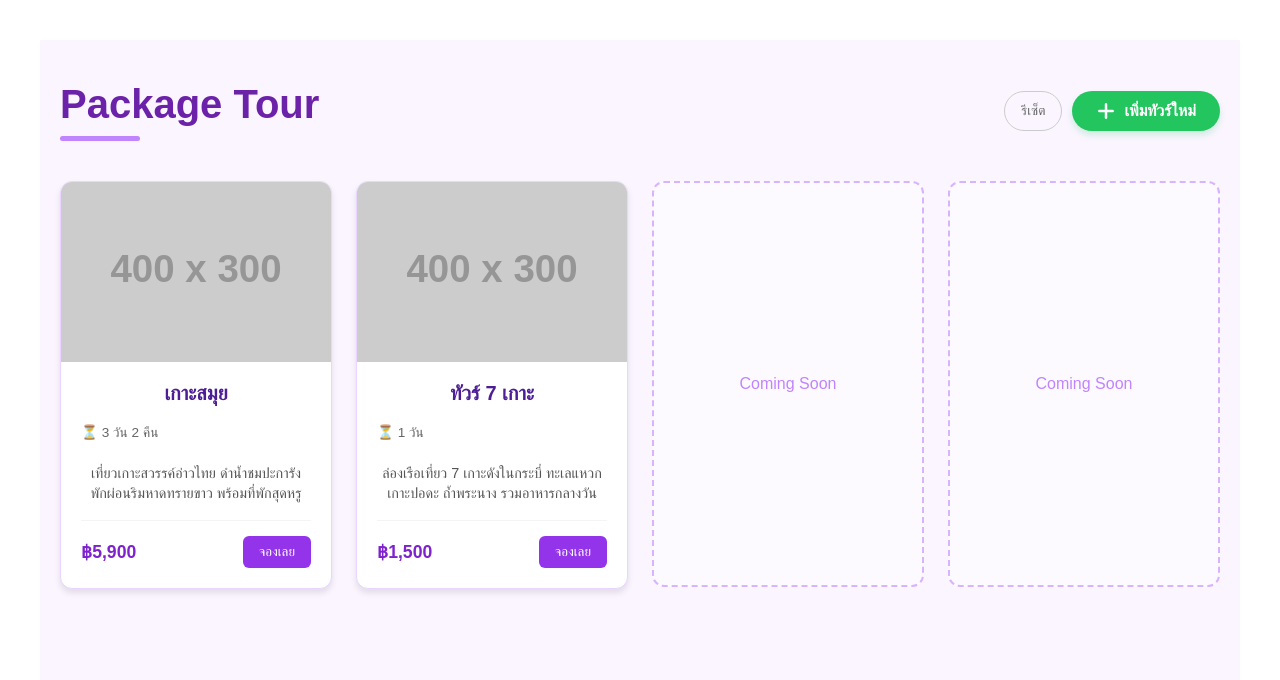
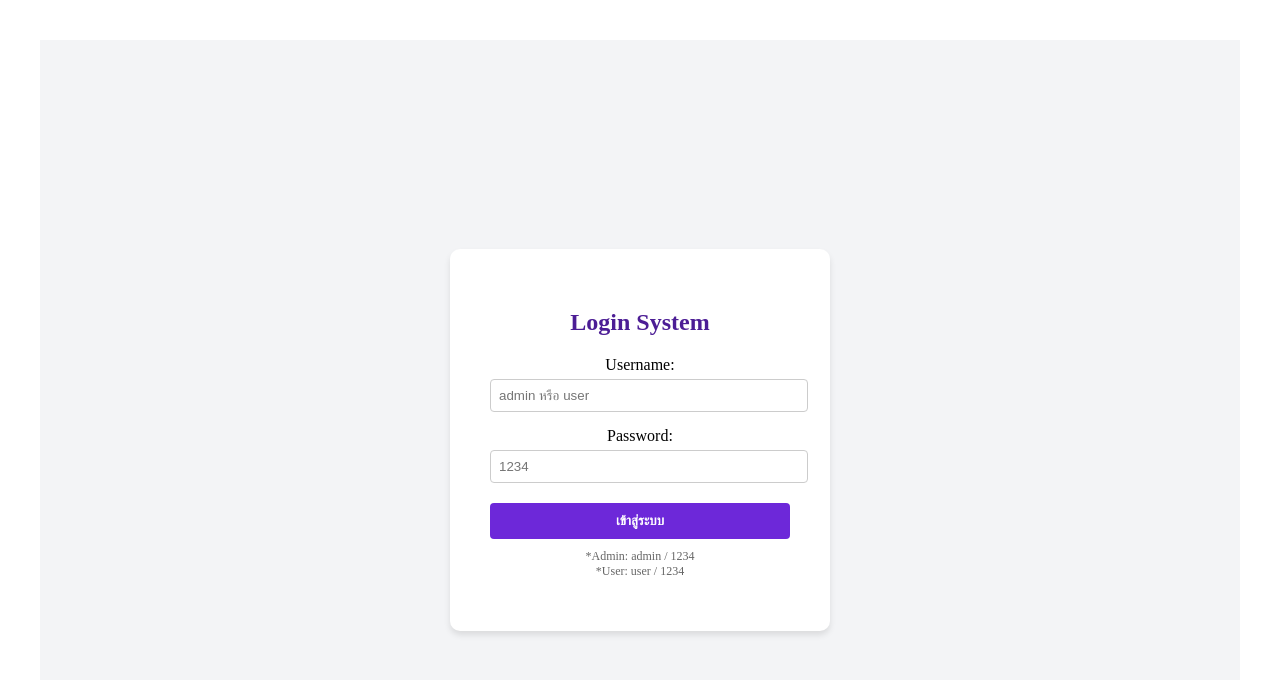
Before and after one commit to psu6810110266/Mini-project, a React (Vite) app in the folder frontend/: page / in a window 1280 px wide. Shown: the top 680 px of the page. Built offline with nearby package versions, Linux system fonts and the light colour scheme.

Commit message:
login_page

```diff
--- a/frontend/src/App.tsx
+++ b/frontend/src/App.tsx
@@ -1,11 +1,68 @@
 // src/App.tsx
-import PackageTourPage from './PackageTour'; // นำเข้าไฟล์ที่เราเพิ่งสร้าง
+import { useState, useEffect } from 'react';
+import PackageTourPage from './PackageTour';
+import LoginForm from './components/LoginForm';
 import './App.css';
 
+// Interface สำหรับเก็บข้อมูล User
+interface UserState {
+  username: string;
+  role: 'admin' | 'user';
+}
+
 function App() {
+  const [user, setUser] = useState<UserState | null>(null);
+
+  // 1. ตรวจสอบ Token ใน LocalStorage เมื่อเปิดเว็บ (Authentication State)
+  useEffect(() => {
+    const token = localStorage.getItem('token');
+    const role = localStorage.getItem('role') as 'admin' | 'user';
+
+    if (token && role) {
+      // ถ้ามีของเก่า ให้ Restore สถานะกลับมา
+      setUser({ username: 'Restored User', role: role });
+    }
+  }, []);
+
+  // ฟังก์ชัน Login
+  const handleLogin = (username: string, role: string) => {
+    // สร้าง Mock Token (JWT ปลอมๆ)
+    const mockToken = `jwt-token-${Math.random()}`;
+
+    // เก็บลง LocalStorage ตามโจทย์
+    localStorage.setItem('token', mockToken);
+    localStorage.setItem('role', role);
+
+    setUser({ username, role: role as 'admin' | 'user' });
+  };
+
+  // ฟังก์ชัน Logout
+  const handleLogout = () => {
+    localStorage.removeItem('token');
+    localStorage.removeItem('role');
+    setUser(null);
+  };
+
+  // --- ส่วนเลือก View (Conditional Rendering) ---
+  if (!user) {
+    // Public View: แสดงหน้า Login ถ้ายังไม่เข้าสู่ระบบ
+    return <LoginForm onLogin={handleLogin} />;
+  }
+
+  // User/Admin View: แสดงหน้าทัวร์ โดยส่ง role เข้าไปคุมปุ่ม
   return (
     <>
-      <PackageTourPage />
+      <div style={{ position: 'fixed', top: '10px', left: '10px', zIndex: 1000 }}>
+        <button
+           onClick={handleLogout}
+           style={{ padding: '5px 10px', background: '#ef4444', color: 'white', border: 'none', borderRadius: '4px', cursor: 'pointer' }}
+        >
+          Logout ({user.role})
+        </button>
+      </div>
+
+      {/* ส่ง userRole ไปบอกหน้าทัวร์ว่าใครใช้งานอยู่ */}
+      <PackageTourPage userRole={user.role} />
     </>
   );
 }
--- a/frontend/src/PackageTour.tsx
+++ b/frontend/src/PackageTour.tsx
@@ -1,47 +1,34 @@
+// src/PackageTourPage.tsx
 import React, { useState, useEffect } from 'react';
 import './PackageTour.css';
 import TourCard from './components/TourCard';
 import AddTourModal from './components/AddTourModal';
 
-// 1. อัปเดต Interface ตรงนี้ด้วย
+// ... (Interface TourPackage คงเดิม) ...
 interface TourPackage {
   id: number;
   title: string;
   duration: string;
   price?: number;
   imageUrl: string;
-  description?: string; // <--- เพิ่มบรรทัดนี้
+  description?: string;
 }
 
-// 2. เพิ่มคำอธิบายตัวอย่างในข้อมูลเริ่มต้น
 const initialTourData: TourPackage[] = [
-  {
-    id: 1,
-    title: 'เกาะสมุย',
-    duration: '3 วัน 2 คืน',
-    price: 5900,
-    imageUrl: 'https://placehold.co/400x300/purple/white?text=Samui',
-    description: 'เที่ยวเกาะสวรรค์อ่าวไทย ดำน้ำชมปะการัง พักผ่อนริมหาดทรายขาว พร้อมที่พักสุดหรู' // <--- เพิ่มข้อมูลตัวอย่าง
-  },
-  {
-    id: 2,
-    title: 'ทัวร์ 7 เกาะ',
-    duration: '1 วัน',
-    price: 1500,
-    imageUrl: 'https://placehold.co/400x300/purple/white?text=7+Islands',
-    description: 'ล่องเรือเที่ยว 7 เกาะดังในกระบี่ ทะเลแหวก เกาะปอดะ ถ้ำพระนาง รวมอาหารกลางวัน' // <--- เพิ่มข้อมูลตัวอย่าง
-  },
+  { id: 1, title: 'เกาะสมุย', duration: '3 วัน 2 คืน', price: 5900, imageUrl: 'https://placehold.co/400x300/purple/white?text=Samui', description: 'เที่ยวเกาะสวรรค์อ่าวไทย...' },
+  { id: 2, title: 'ทัวร์ 7 เกาะ', duration: '1 วัน', price: 1500, imageUrl: 'https://placehold.co/400x300/purple/white?text=7+Islands', description: 'ล่องเรือเที่ยว 7 เกาะ...' },
 ];
 
-export default function PackageTourPage() {
-  // (ส่วนที่เหลือเหมือนเดิมเป๊ะ ไม่ต้องแก้ครับ)
+// 1. รับ Props userRole เข้ามา
+interface PackageTourPageProps {
+  userRole: 'admin' | 'user';
+}
+
+export default function PackageTourPage({ userRole }: PackageTourPageProps) {
+  // ... (State และ Logic เดิมคงไว้เหมือนเดิม) ...
   const [tours, setTours] = useState<TourPackage[]>(() => {
     const savedTours = localStorage.getItem('myTours');
-    if (savedTours) {
-      return JSON.parse(savedTours);
-    } else {
-      return initialTourData;
-    }
+    return savedTours ? JSON.parse(savedTours) : initialTourData;
   });
 
   const [isModalOpen, setIsModalOpen] = useState(false);
@@ -51,11 +38,7 @@ export default function PackageTourPage() {
   }, [tours]);
 
   const handleSaveNewTour = (newTourData: any) => {
-    const newTour: TourPackage = {
-      id: Date.now(),
-      ...newTourData
-    };
-    setTours([...tours, newTour]);
+    setTours([...tours, { id: Date.now(), ...newTourData }]);
     setIsModalOpen(false);
   };
 
@@ -63,7 +46,7 @@ export default function PackageTourPage() {
     localStorage.removeItem('myTours');
     setTours(initialTourData);
     window.location.reload();
-  }
+  };
 
   return (
     <div className="tour-page-container">
@@ -76,16 +59,26 @@ export default function PackageTourPage() {
           </div>
 
           <div style={{display: 'flex', gap: '10px'}}>
+
+             {/* 2. Admin View: ปุ่ม Reset จะเห็นเฉพาะ Admin */}
+             {userRole === 'admin' && (
                <button onClick={handleReset} style={{cursor: 'pointer', background: 'transparent', border: '1px solid #ccc', padding: '8px 16px', borderRadius: '20px', color: '#666'}}>
                   รีเซ็ต
                </button>
+             )}
 
+             {/* 3. Admin View: ปุ่มเพิ่มทัวร์ จะเห็นเฉพาะ Admin */}
+             {userRole === 'admin' && (
                <button className="btn-add-tour" onClick={() => setIsModalOpen(true)}>
                   <svg width="20" height="20" fill="none" stroke="currentColor" strokeWidth="3" viewBox="0 0 24 24">
                     <path strokeLinecap="round" strokeLinejoin="round" d="M12 4v16m8-8H4" />
                   </svg>
                   เพิ่มทัวร์ใหม่
                </button>
+             )}
+
+             {/* User View: จะไม่เห็นปุ่มข้างบนเลย เห็นแค่รายชื่อทัวร์ */}
+
           </div>
         </header>
 
@@ -93,12 +86,7 @@ export default function PackageTourPage() {
           {tours.map((tour) => (
             <TourCard key={tour.id} tour={tour} />
           ))}
-
-          {[...Array(Math.max(0, 4 - (tours.length % 4 || 4)))].map((_, index) => (
-             <div key={`empty-${index}`} className="empty-card">
-                <span>Coming Soon</span>
-             </div>
-          ))}
+          {/* ... (Empty Card Logic คงเดิม) ... */}
         </div>
 
         <AddTourModal
--- /dev/null
+++ b/frontend/src/components/LoginForm.tsx
@@ -0,0 +1,76 @@
+// src/components/LoginForm.tsx
+import React, { useState } from 'react';
+
+interface LoginFormProps {
+  onLogin: (username: string, role: string) => void;
+}
+
+export default function LoginForm({ onLogin }: LoginFormProps) {
+  const [username, setUsername] = useState('');
+  const [password, setPassword] = useState('');
+
+  // ใช้ Type React.ChangeEvent ตามโจทย์
+  const handleUsernameChange = (e: React.ChangeEvent<HTMLInputElement>) => {
+    setUsername(e.target.value);
+  };
+
+  // ใช้ Type React.FormEvent ตามโจทย์
+  const handleSubmit = (e: React.FormEvent) => {
+    e.preventDefault();
+
+    // --- จำลองการตรวจสอบ Password (Mock Authentication) ---
+    // ในระบบจริงต้องยิง API ไปเช็คที่ Backend
+    if (username === 'admin' && password === '1234') {
+      onLogin('Admin User', 'admin'); // ล็อกอินเป็น Admin
+    } else if (username === 'user' && password === '1234') {
+      onLogin('General User', 'user'); // ล็อกอินเป็น User ธรรมดา
+    } else {
+      alert('Login Failed! ลองใช้ admin/1234 หรือ user/1234');
+    }
+  };
+
+  return (
+    <div style={{
+      height: '100vh', display: 'flex', justifyContent: 'center', alignItems: 'center',
+      backgroundColor: '#f3f4f6'
+    }}>
+      <div style={{
+        background: 'white', padding: '40px', borderRadius: '10px',
+        boxShadow: '0 4px 6px rgba(0,0,0,0.1)', width: '300px'
+      }}>
+        <h2 style={{ textAlign: 'center', color: '#4c1d95', marginBottom: '20px' }}>Login System</h2>
+        <form onSubmit={handleSubmit}>
+          <div style={{ marginBottom: '15px' }}>
+            <label style={{ display: 'block', marginBottom: '5px' }}>Username:</label>
+            <input
+              type="text"
+              value={username}
+              onChange={handleUsernameChange}
+              placeholder="admin หรือ user"
+              style={{ width: '100%', padding: '8px', border: '1px solid #ccc', borderRadius: '4px' }}
+            />
+          </div>
+          <div style={{ marginBottom: '20px' }}>
+            <label style={{ display: 'block', marginBottom: '5px' }}>Password:</label>
+            <input
+              type="password"
+              value={password}
+              onChange={(e) => setPassword(e.target.value)}
+              placeholder="1234"
+              style={{ width: '100%', padding: '8px', border: '1px solid #ccc', borderRadius: '4px' }}
+            />
+          </div>
+          <button type="submit" style={{
+            width: '100%', padding: '10px', background: '#6d28d9', color: 'white',
+            border: 'none', borderRadius: '4px', cursor: 'pointer', fontWeight: 'bold'
+          }}>
+            เข้าสู่ระบบ
+          </button>
+        </form>
+        <p style={{marginTop: '10px', fontSize: '12px', color: '#666'}}>
+           *Admin: admin / 1234 <br/> *User: user / 1234
+        </p>
+      </div>
+    </div>
+  );
+}
```
Lines whose indentation alone changed are shown as unchanged.
